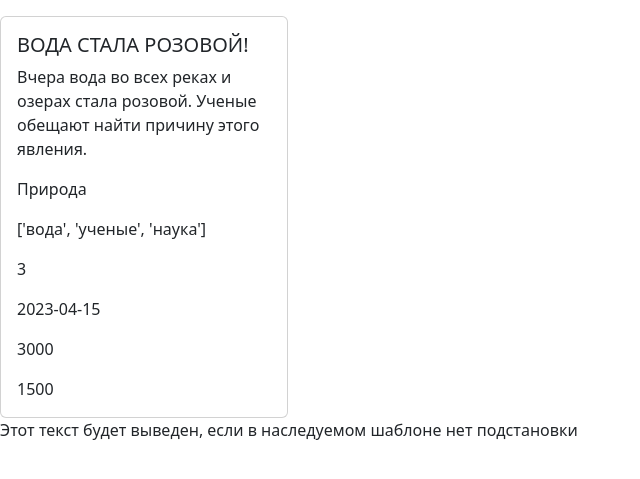
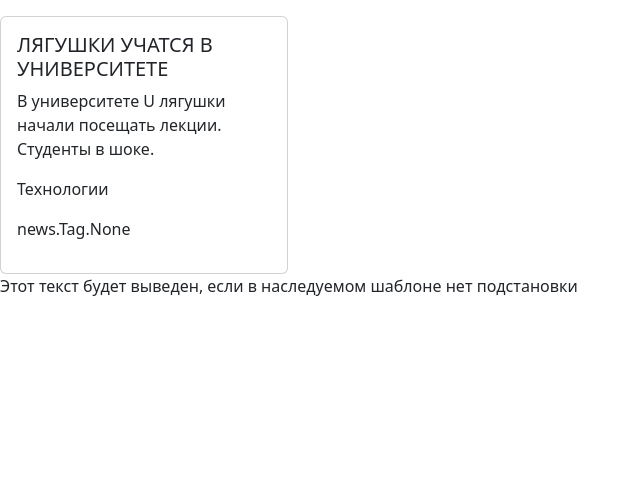
Before and after one commit to tel-ran-de/230924-e-pt-django, a Django app: page /news/catalog/8/ in a window 1280 px wide. Shown: the part 138-617 px from the top of the page, without its empty margins (0-640 px from the left). Run offline with Django 5.2, Linux system fonts and the light colour scheme; data comes from the database, SQL or seed files in the repository; parts of the project's set-up code (start-up, migrations or seed data) failed here and were passed over.

Commit message:
Урок 5: Подключили модели данных к представлениям

```diff
--- a/news/views.py
+++ b/news/views.py
@@ -1,5 +1,7 @@
 from django.http import HttpResponse
-from django.shortcuts import render
+from django.shortcuts import render, get_object_or_404
+
+from .models import Article
 
 
 """
@@ -8,118 +10,6 @@
 контекст шаблона
 """
 # Пример данных для новостей
-news_dataset = [
-    {
-        "title": "Коты захватили правительство!",
-        "content": "Вчера ночью коты совершили государственный переворот и захватили все ключевые посты в правительстве. Президент кот Мурзик обещает бесплатный вискас для всех граждан.",
-        "category": "Общество",
-        "tags": ["коты", "переворот", "вискас"],
-        "id_author": 1,
-        "id_article": 1,
-        "upload_date": "2023-01-15",
-        "views_count": 1000,
-        "favorites_count": 500
-    },
-    {
-        "title": "Найден новый вид единорогов!",
-        "content": "Ученые обнаружили новый вид единорогов в лесах Амазонии. Эти единороги могут летать и излучают радужный свет.",
-        "category": "Наука",
-        "tags": ["единороги", "ученые", "наука", "открытие"],
-        "id_author": 2,
-        "id_article": 2,
-        "upload_date": "2023-01-20",
-        "views_count": 1500,
-        "favorites_count": 700
-    },
-    {
-        "title": "Земля стала квадратной!",
-        "content": "Сегодня утром жители Земли проснулись и обнаружили, что наша планета стала квадратной. Ученые в шоке, но обещают разобраться в причинах.",
-        "category": "Наука",
-        "tags": ["земля", "квадрат", "ученые", "наука", "открытие"],
-        "id_author": 1,
-        "id_article": 3,
-        "upload_date": "2023-02-05",
-        "views_count": 2000,
-        "favorites_count": 1000
-    },
-    {
-        "title": "Собаки научились говорить!",
-        "content": "Вчера собаки по всему миру начали говорить на человеческом языке. Первые слова были: 'Где моя косточка?'",
-        "category": "Общество",
-        "tags": ["собаки", "язык", "косточка"],
-        "id_author": 2,
-        "id_article": 4,
-        "upload_date": "2023-02-10",
-        "views_count": 1800,
-        "favorites_count": 900
-    },
-    {
-        "title": "Луна исчезла на час!",
-        "content": "Вчера вечером Луна исчезла с неба на целый час. Астрономы в панике, но обещают найти объяснение.",
-        "category": "Наука",
-        "tags": ["луна", "исчезновение", "ученые", "наука", "открытие"],
-        "id_author": 3,
-        "id_article": 5,
-        "upload_date": "2023-03-01",
-        "views_count": 2200,
-        "favorites_count": 1100
-    },
-    {
-        "title": "Роботы захватили кухни ресторанов!",
-        "content": "Роботы-повара захватили кухни всех ресторанов мира. Теперь все блюда готовятся с идеальной точностью и вкусом.",
-        "category": "Технологии",
-        "tags": ["роботы", "кухня", "рестораны", "переворот"],
-        "id_author": 1,
-        "id_article": 6,
-        "upload_date": "2023-03-15",
-        "views_count": 2500,
-        "favorites_count": 1200
-    },
-    {
-        "title": "Деревья начали ходить!",
-        "content": "Сегодня утром деревья в парках начали ходить. Ученые предполагают, что это связано с глобальным потеплением.",
-        "category": "Природа",
-        "tags": ["парки", "глобальное потепление", "ученые", "наука"],
-        "id_author": 2,
-        "id_article": 7,
-        "upload_date": "2023-04-01",
-        "views_count": 2800,
-        "favorites_count": 1400
-    },
-    {
-        "title": "Вода стала розовой!",
-        "content": "Вчера вода во всех реках и озерах стала розовой. Ученые обещают найти причину этого явления.",
-        "category": "Природа",
-        "tags": ["вода", "ученые", "наука"],
-        "id_author": 3,
-        "id_article": 8,
-        "upload_date": "2023-04-15",
-        "views_count": 3000,
-        "favorites_count": 1500
-    },
-    {
-        "title": "Люди начали летать!",
-        "content": "Сегодня утром люди по всему миру начали летать. Ученые в шоке, но обещают найти объяснение этому феномену.",
-        "category": "Наука",
-        "tags": ["ученые", "наука", "открытие"],
-        "id_author": 1,
-        "id_article": 9,
-        "upload_date": "2023-05-01",
-        "views_count": 3200,
-        "favorites_count": 1600
-    },
-    {
-        "title": "Зомби атакуют супермаркеты!",
-        "content": "Вчера ночью зомби атаковали все супермаркеты мира. Они искали свежие мозги и консервы.",
-        "category": "Общество",
-        "tags": ["зомби", "супермаркеты", "атака", "переворот"],
-        "id_author": 2,
-        "id_article": 10,
-        "upload_date": "2023-05-15",
-        "views_count": 3500,
-        "favorites_count": 1700
-    }
-]
 
 info = {
     "users_count": 5,
@@ -135,7 +25,6 @@
          "url": "/news/catalog/",
          "url_name": "catalog"},
     ],
-    "news": news_dataset  # Добавим в контекст шаблона информацию о новостях, чтобы все было в одном месте
 }
 
 
@@ -181,9 +70,20 @@
 
 
 def get_all_news(request):
-    """
-    Принимает информацию о проекте (словарь info)
-    """
+
+    articles = Article.objects.all()
+
+    info = {
+        'news': articles,
+        "users_count": 5,
+        "news_count": 10,
+        "menu": [
+            {"title": "Главная", "url": "/", "url_name": "index"},
+            {"title": "О проекте", "url": "/about/", "url_name": "about"},
+            {"title": "Каталог", "url": "/news/catalog/", "url_name": "catalog"},
+        ],
+    }
+
     return render(request, 'news/catalog.html', context=info)
 
 
@@ -191,13 +91,15 @@
     """
     Возвращает детальную информацию по новости для представления
     """
-    article = None
-    for a in news_dataset:
-        if a['id_article'] == article_id:
-            article = a
-            break
-    info['article'] = article
-
-    if article:
-        return render(request, 'news/article_detail.html', context=info)
-    return HttpResponse('Статья не найдена', status=404)
+    article = get_object_or_404(Article, id=article_id)
+    info = {
+        'article': article,
+        "users_count": 5,
+        "news_count": 10,
+        "menu": [
+            {"title": "Главная", "url": "/", "url_name": "index"},
+            {"title": "О проекте", "url": "/about/", "url_name": "about"},
+            {"title": "Каталог", "url": "/news/catalog/", "url_name": "catalog"},
+        ],
+    }
+    return render(request, 'news/article_detail.html', context=info)
```
Also changed, not shown: news/templates/include/article_preview.html (+6 -4 lines), README.md.
